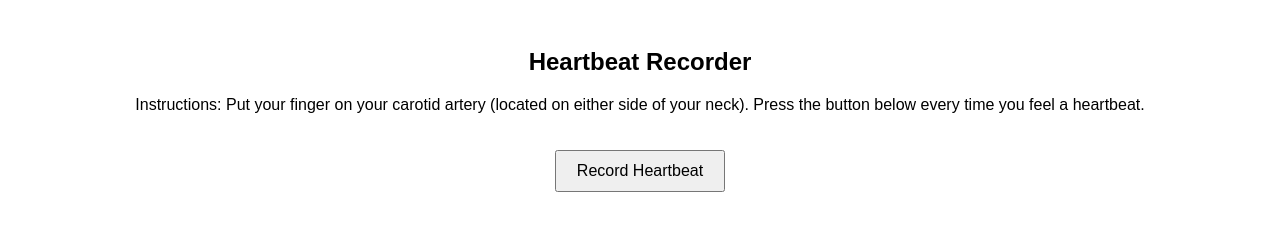
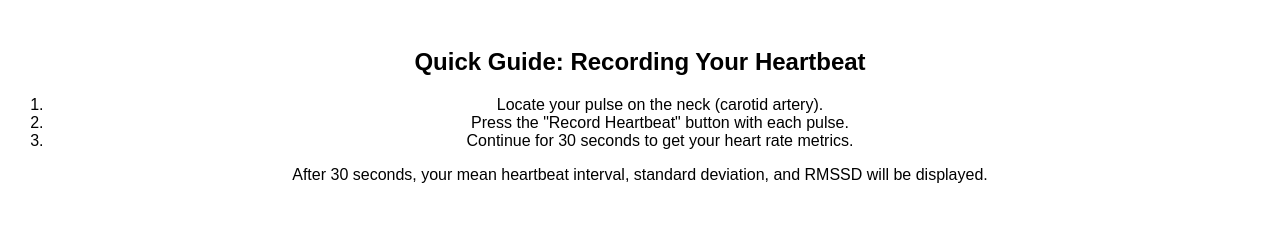
Before and after one commit to Superfrey/heart_rate_variability_recorder, a plain HTML site: page index.html in a window 1280 px wide. Drawn offline with Linux system fonts and the light colour scheme.

Commit message:
Update index.html

```diff
--- a/index.html
+++ b/index.html
@@ -3,15 +3,18 @@
 <head>
     <meta charset="UTF-8">
     <meta name="viewport" content="width=device-width, initial-scale=1.0">
-    <title>Heartbeat Recorder</title>
-    <link rel="stylesheet" href="styles.css"> <!-- Link to your CSS file (optional) -->
+    <title>Heartbeat Recorder Instructions</title>
+    <link rel="stylesheet" href="styles.css"> <!-- Make sure to link your CSS for styling -->
 </head>
 <body>
-    <h2>Heartbeat Recorder</h2>
-    <p>Instructions: Put your finger on your carotid artery (located on either side of your neck). Press the button below every time you feel a heartbeat.</p>
-    <button id="heartbeat-btn">Record Heartbeat</button>
-    <div id="results"></div>
-
-    <script src="script.js"></script> <!-- Link to your JavaScript file -->
+    <div id="instructions">
+        <h2>Quick Guide: Recording Your Heartbeat</h2>
+        <ol>
+            <li>Locate your pulse on the neck (carotid artery).</li>
+            <li>Press the "Record Heartbeat" button with each pulse.</li>
+            <li>Continue for 30 seconds to get your heart rate metrics.</li>
+        </ol>
+        <p>After 30 seconds, your mean heartbeat interval, standard deviation, and RMSSD will be displayed.</p>
+    </div>
 </body>
 </html>
```
